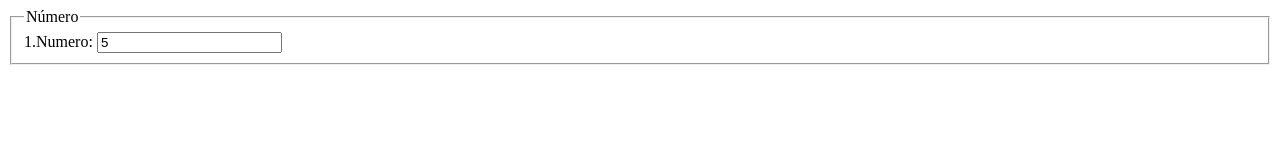
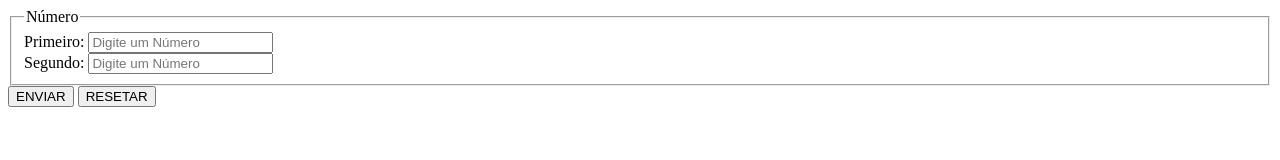
Before and after one commit to correahub/aprendizado, a plain HTML site: page form/form6.html in a window 1280 px wide. Drawn offline with Linux system fonts and the light colour scheme.

Commit message:
javascript

```diff
--- a/form/form6.html
+++ b/form/form6.html
@@ -9,10 +9,32 @@
     <form method="get">
       <fieldset>
         <legend>Número</legend>
-        <label>1.Numero:
-            <input type="number" max="20" required placeholder="Digite um Número" name="NÚMERO" value="5">
+        <label
+          >Primeiro:
+          <input
+            type="number"
+            max="20"
+            required
+            placeholder="Digite um Número"
+            name="primeiro-valor"
+          />
         </label>
+        <br />
+        <label>
+          Segundo:
+          <input
+            type="number"
+            max="20"
+            required
+            placeholder="Digite um Número
+            "
+            name="segundo-valor"
+          />
+        </label>
+
       </fieldset>
+      <input type="submit" value="ENVIAR" />
+      <input type="reset" value="RESETAR" />
     </form>
   </body>
 </html>
```
